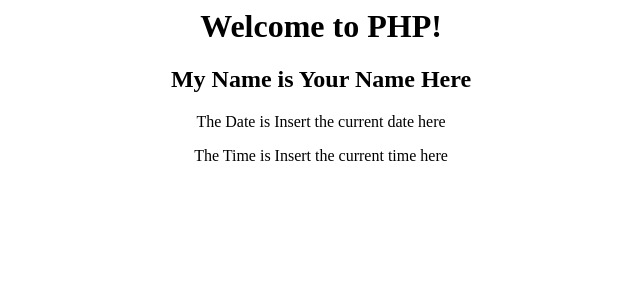
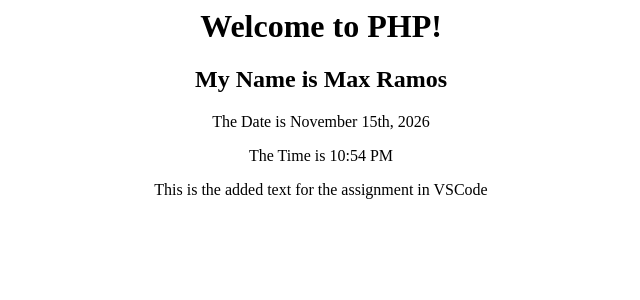
Before and after one commit to maxram3385/SDC310_PA-s, a PHP site: page / in a window 1280 px wide. Shown: the top 300 px of the page, without its empty margins (319-959 px from the left). Run offline with PHP 8.4, Linux system fonts and the light colour scheme.

Commit message:
Modify index.php with personal details and text
Updated personal information and added assignment text.

```diff
--- a/Ramos_wk1A2/index.php
+++ b/Ramos_wk1A2/index.php
@@ -6,9 +6,10 @@
 
 <body>
     <?php echo '<h1 style="text-align: center;">Welcome to PHP!</h1>'?>
-    <?php echo '<h2 style="text-align: center;">My Name is Your Name Here</h2>' ?>
-    <?php echo '<p style="text-align: center;">The Date is Insert the current date here</p>' ?>
-    <?php echo '<p style="text-align: center;">The Time is Insert the current time here</p>' ?>
+    <?php echo '<h2 style="text-align: center;">My Name is Max Ramos</h2>' ?>
+    <?php echo '<p style="text-align: center;">The Date is November 15th, 2026</p>' ?>
+    <?php echo '<p style="text-align: center;">The Time is 10:54 PM </p>' ?>
+    <?php echo '<p style="text-align: center;">This is the added text for the assignment in VSCode</p>' ?>
 </body>
 
 </html>
```
